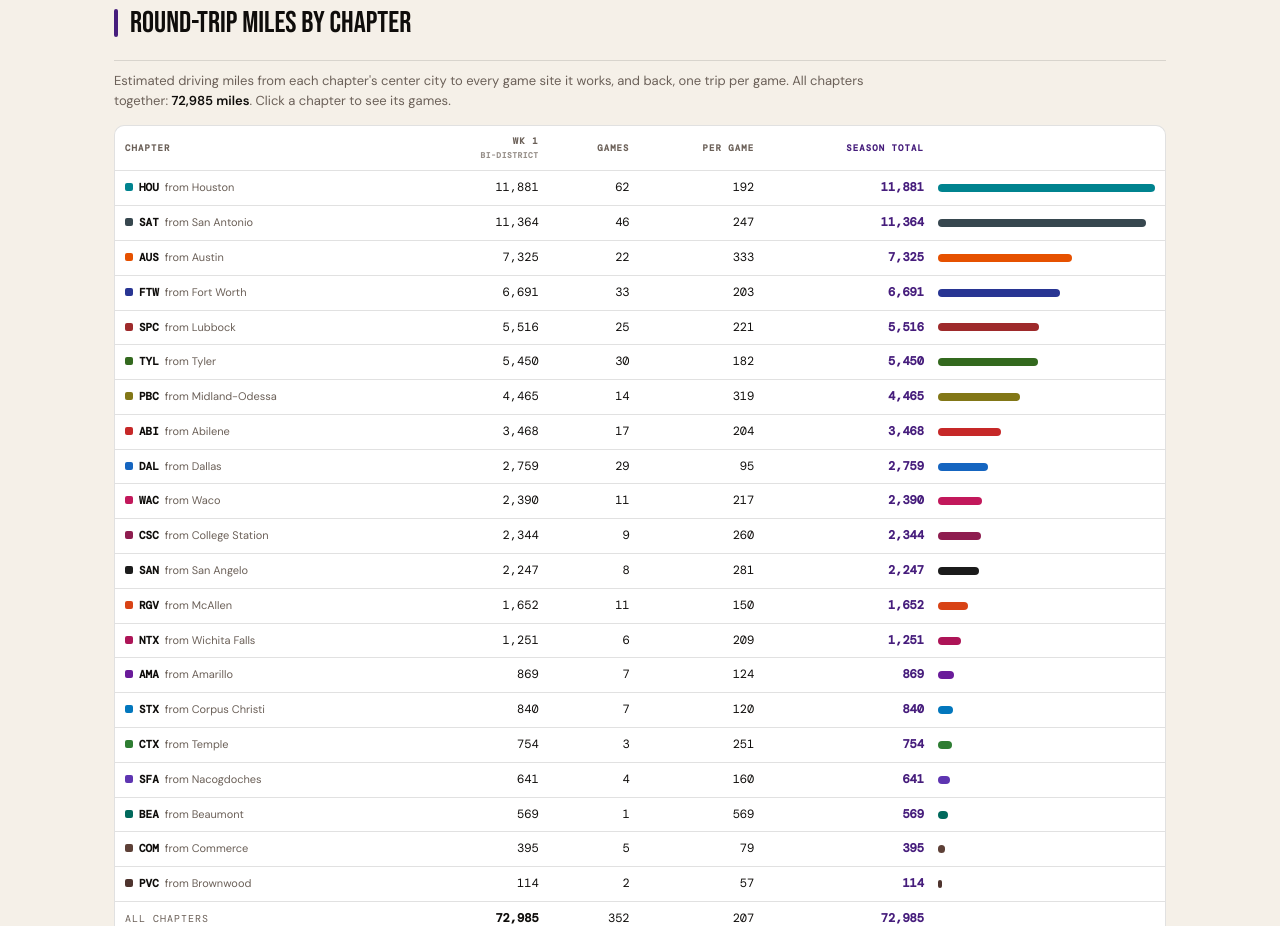
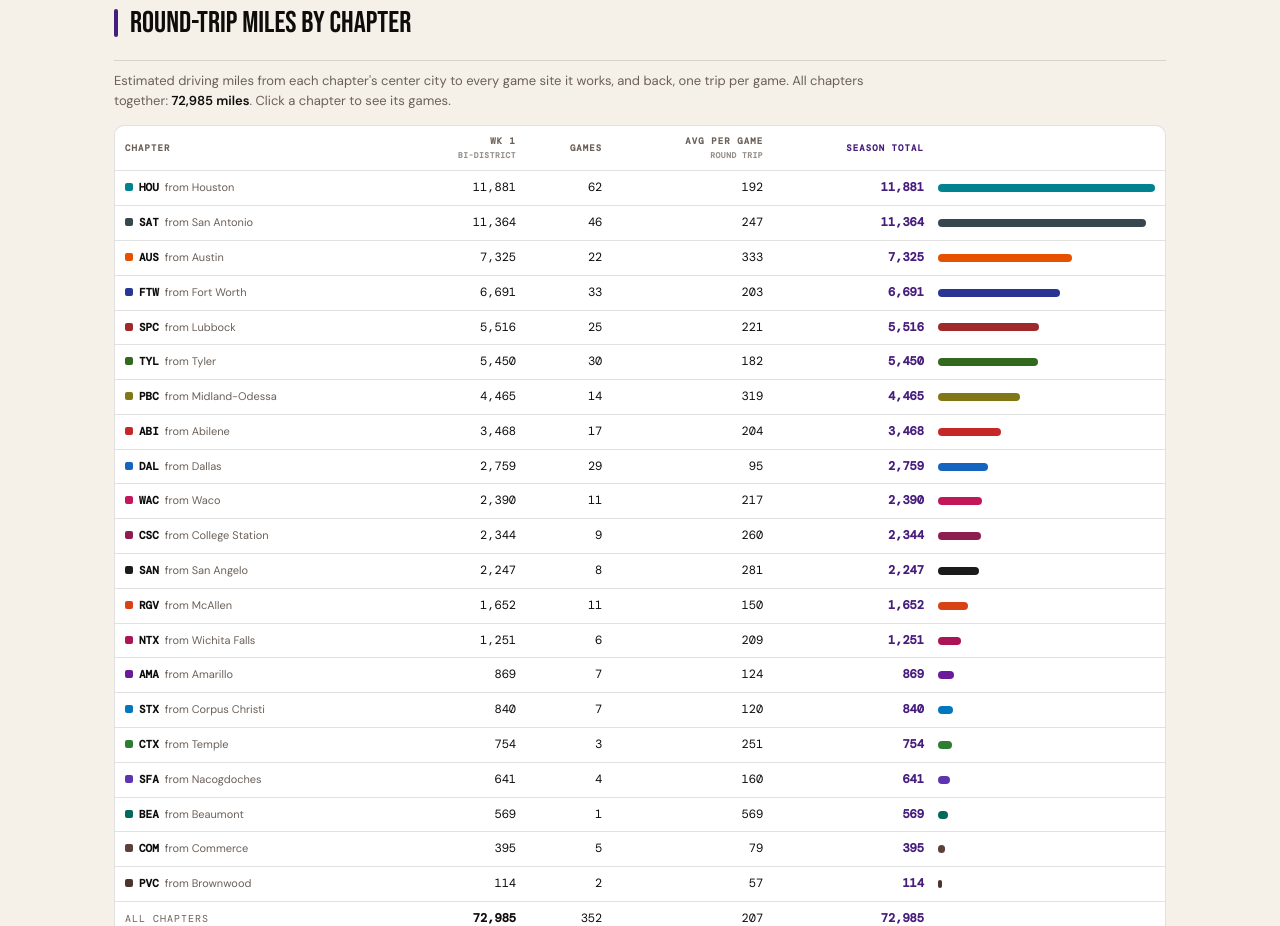
Before and after one commit to colemic2006/texasplayoffs, a React (Vite) app: page / in a window 1280 px wide. Shown: the part 3620-4546 px from the top of the page. Built offline with nearby package versions, Linux system fonts and the light colour scheme.

Commit message:
Crew travel: label the per-game column as the average round trip
Co-Authored-By: Claude Opus 5.5 <noreply@anthropic.com>
Claude-Session: https://claude.ai/code/session_01BMNz1h9oErPrBeApAqNHEj

```diff
--- a/src/components/ChapterTravel.jsx
+++ b/src/components/ChapterTravel.jsx
@@ -50,7 +50,7 @@ export default function ChapterTravel({ data }) {
               <th style={{ ...th, textAlign:'left' }}>Chapter</th>
               {weeks.map(w => <th key={w} style={th}>Wk {w}<div style={{ fontSize:8, letterSpacing:'0.06em', opacity:0.7 }}>{ROUNDS[w]}</div></th>)}
               <th style={th}>Games</th>
-              <th style={th}>Per game</th>
+              <th style={th}>Avg per game<div style={{ fontSize:8, letterSpacing:'0.06em', opacity:0.7 }}>round trip</div></th>
               <th style={{ ...th, color:'var(--burnt)' }}>Season total</th>
               <th style={{ ...th, width:'22%' }}></th>
             </tr>
```
